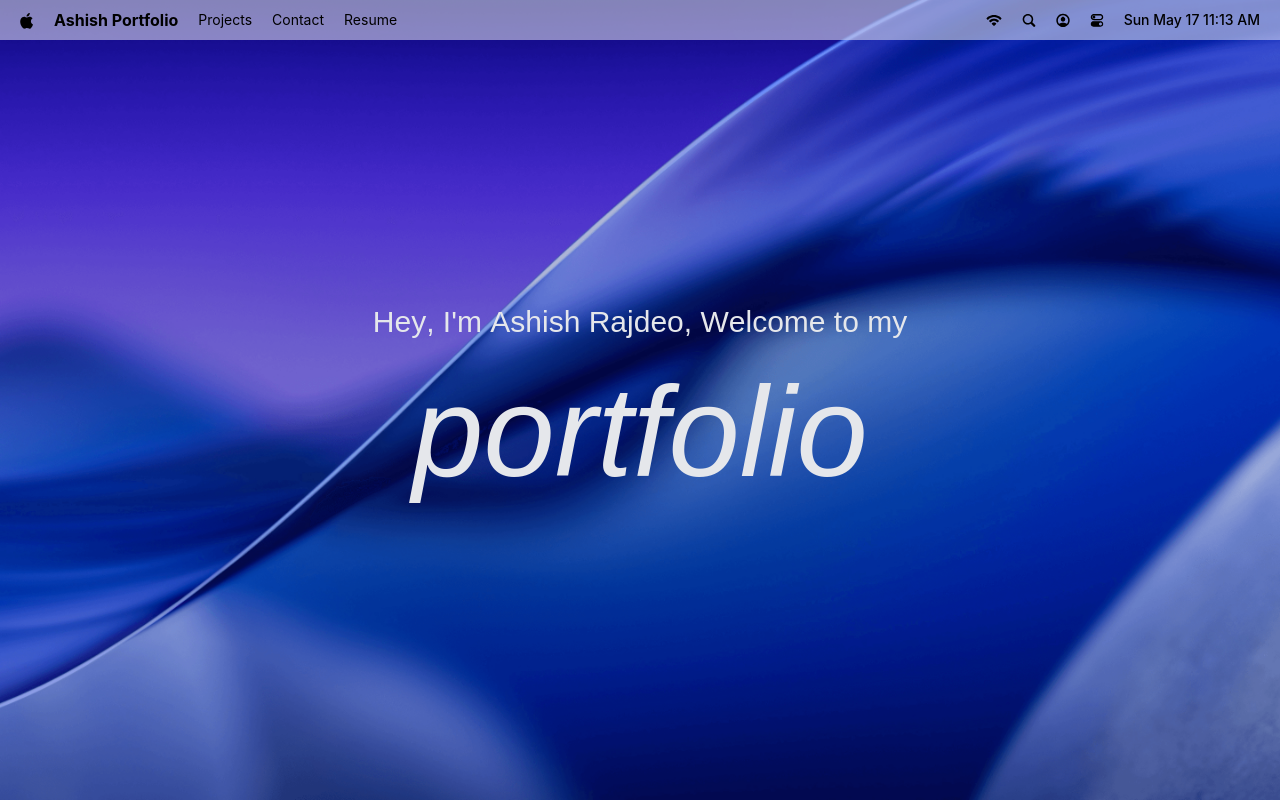
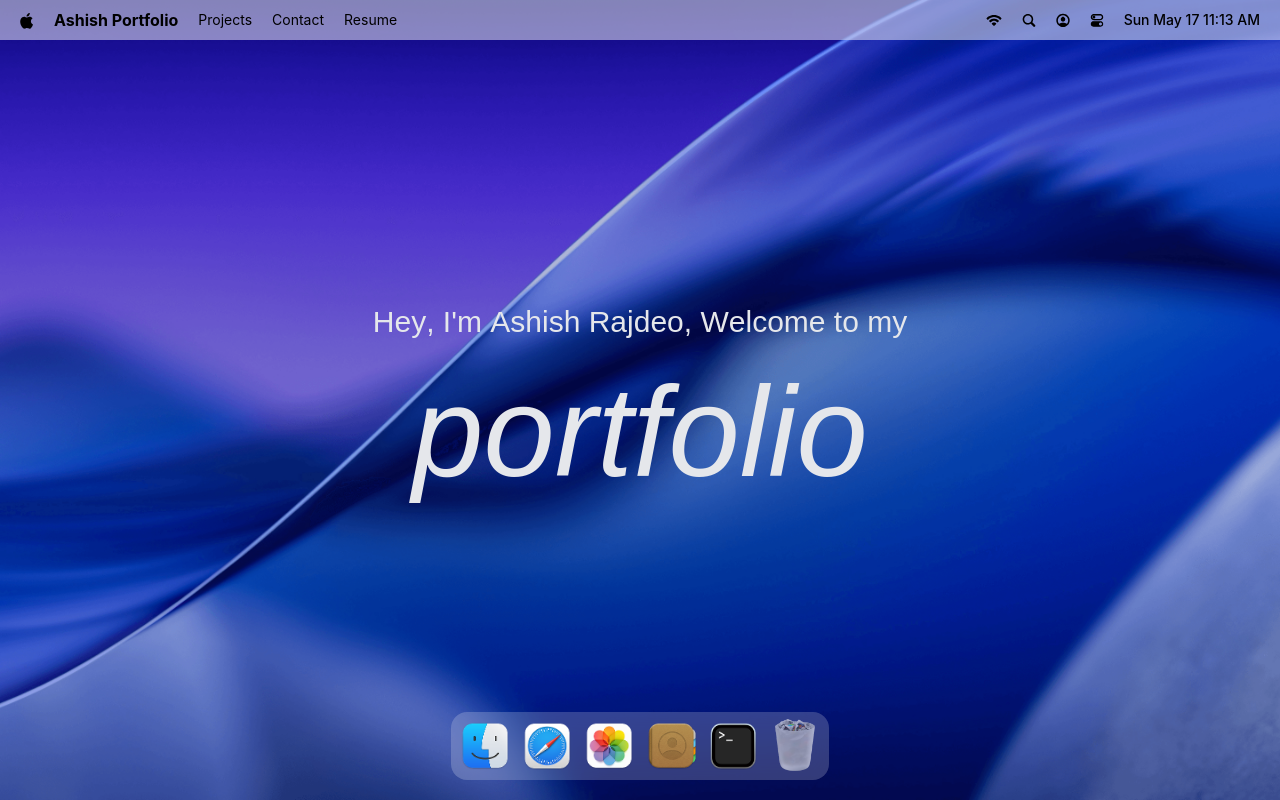
Before and after one commit to AshishRajdeo/portfolio, a React (Vite) app: page / in a window 1280 px wide. Built offline with nearby package versions, Linux system fonts and the light colour scheme.

Commit message:
Implement Dock section icons and Animation

```diff
--- a/package.json
+++ b/package.json
@@ -17,6 +17,7 @@
     "lucide-react": "^1.16.0",
     "react": "^19.2.6",
     "react-dom": "^19.2.6",
+    "react-tooltip": "^6.0.3",
     "tailwindcss": "^4.3.0"
   },
   "devDependencies": {
--- a/src/App.jsx
+++ b/src/App.jsx
@@ -1,5 +1,5 @@
 
-import { Navbar, Welcome } from '#components'
+import { Dock, Navbar, Welcome } from '#components'
 
 
 const App = () => {
@@ -7,6 +7,7 @@
     <main>
       <Navbar />
       <Welcome />
+      <Dock />
     </main>
   )
 }
--- /dev/null
+++ b/src/components/Dock.jsx
@@ -0,0 +1,92 @@
+import { useRef } from 'react';
+import { Tooltip } from 'react-tooltip';
+import gsap from 'gsap';
+
+import { dockApps } from '#constants';
+import { useGSAP } from '@gsap/react';
+
+const Dock = () => {
+    const dockRef = useRef(null);
+
+    useGSAP(() => {
+
+        const dock = dockRef.current;
+        if (!dock) return;
+
+        const icons = dock.querySelectorAll('.dock-icon');
+
+        const animateIcons = (mouseX) =>{
+            const { left } = dock.getBoundingClientRect();
+
+            icons.forEach(icon => {
+                const { left: iconLeft, width } = icon.getBoundingClientRect();
+                const center = iconLeft - left + width / 2;
+                const distance = Math.abs(mouseX - center);
+
+                const instensity = Math.exp(-(distance ** 2.5) / 2000);
+
+                gsap.to(icon, {
+                    scale: 1 + 0.5 * instensity,
+                    y: -15 * instensity,
+                    duration: 0.2,
+                    ease: 'power1.out',
+                })
+            });
+        }
+        const handleMouseMove = (e) => {
+            const { left } = dock.getBoundingClientRect();
+            animateIcons(e.clientX - left);
+        };
+
+        const resetIcons = () => icons.forEach(icon => {
+            gsap.to(icon, {
+                scale: 1,
+                y: 0,
+                duration: 0.3,
+                ease: 'power1.out',
+            })
+        });
+        dock.addEventListener('mousemove', handleMouseMove);
+        dock.addEventListener('mouseleave', resetIcons);
+
+        return () => {
+            dock.removeEventListener('mousemove', handleMouseMove);
+            dock.removeEventListener('mouseleave', resetIcons);
+        };
+    }, []);
+
+    const toggleApp = (app) => {};
+
+    return (
+    <section id="dock">
+        <div ref={dockRef} className="dock-container">
+            {dockApps.map(({ id, name, icon, canOpen}) => (
+                <div key={id} className="relative flex justify-center">
+                    <button
+                    type="button"
+                    className="dock-icon"
+                    aria-label={name}
+                    data-tooltip-id="dock-tooltip"
+                    data-tooltip-content={name}
+                    data-tooltip-delay-show={150}
+                    disabled={!canOpen}
+                    onClick={() => toggleApp({id, canOpen})}
+                    >
+                        <img
+                        src={`/images/${icon}`}
+                        alt={name}
+                        loading='lazy'
+                        className={canOpen ? "" : "opacity-60"}
+                        />
+
+                    </button>
+
+                </div>
+            ))}
+            <Tooltip id='dock-tooltip' place='top' className='tooltip' />
+        </div>
+    </section>
+    );
+};
+
+export default Dock
--- a/src/components/index.js
+++ b/src/components/index.js
@@ -1,8 +1,10 @@
 import Navbar from './Navbar'
 import Welcome from './Welcome'
+import Dock from './Dock'
 
 
 export {
     Navbar,
     Welcome,
+    Dock,
 }
```
Also changed, not shown: 1 other file (tests, documents, lock files or other folders).
